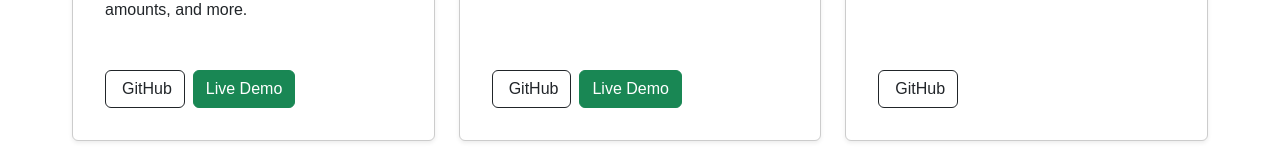
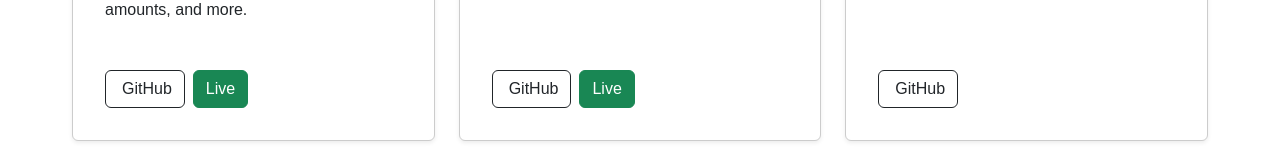
Before and after one commit to lochanpatra/hourport, a React (Vite) app: page /projects in a window 1280 px wide. Shown: the part 507-667 px from the top of the page. Built offline with nearby package versions, Linux system fonts and the light colour scheme.

Commit message:
Update ProjectCard.tsx

```diff
--- a/src/components/ProjectCard.tsx
+++ b/src/components/ProjectCard.tsx
@@ -282,7 +282,7 @@ interface Props {
   title: string;
   description: string;
   image: string;
-  link?: string; // No longer used here, but kept if needed elsewhere
+  link?: string;
   github?: string;
   webLink?: string;
 }
@@ -314,7 +314,7 @@ const ProjectCard = ({ title, description, image, github, webLink }: Props) => {
               target="_blank"
               rel="noopener noreferrer"
             >
-              Live Demo
+              Live
             </a>
           )}
         </div>
```
